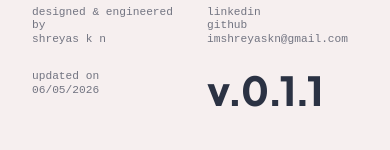
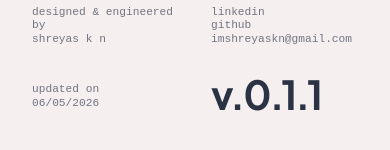
Before and after one commit to imshreyaskn/valerie, a React (Vite) app in the folder frontend/: page / in a window 390 px wide. Shown: the part 3511-3661 px from the top of the page. Built offline with nearby package versions, Linux system fonts and the light colour scheme.

Commit message:
style: move oversized version back into footer row

```diff
--- a/frontend/src/components/Footer.css
+++ b/frontend/src/components/Footer.css
@@ -5,6 +5,7 @@
   font-family: monospace;
   font-size: 0.7rem;
   color: var(--text-secondary);
+  align-items: flex-end;
 }
 
 .footer-link {
@@ -17,21 +18,24 @@
   color: var(--text-primary);
 }
 
-.footer-version-tag {
+.oversized-footer-version {
   font-family: 'Plus Jakarta Sans', sans-serif;
-  font-size: 2.5rem;
-  font-weight: 800;
+  font-size: 3rem;
+  font-weight: 700;
   color: var(--color-slate);
-  line-height: 1;
+  line-height: 0.8;
   letter-spacing: -0.05em;
-  margin: 0;
-  display: flex;
-  align-items: center;
+  text-align: right;
+  user-select: none;
 }
 
 @media (max-width: 900px) {
   .footer-metadata {
     grid-template-columns: 1fr 1fr;
-    gap: 1.5rem;
+    gap: 2rem;
+  }
+  .oversized-footer-version {
+    font-size: 2.5rem;
+    text-align: left;
   }
 }
--- a/frontend/src/components/Footer.tsx
+++ b/frontend/src/components/Footer.tsx
@@ -16,7 +16,7 @@ export default function Footer() {
         updated on<br/>
         06/05/2026
       </div>
-      <div className="footer-version-tag">
+      <div className="oversized-footer-version">
         v.0.1.1
       </div>
     </footer>
```
